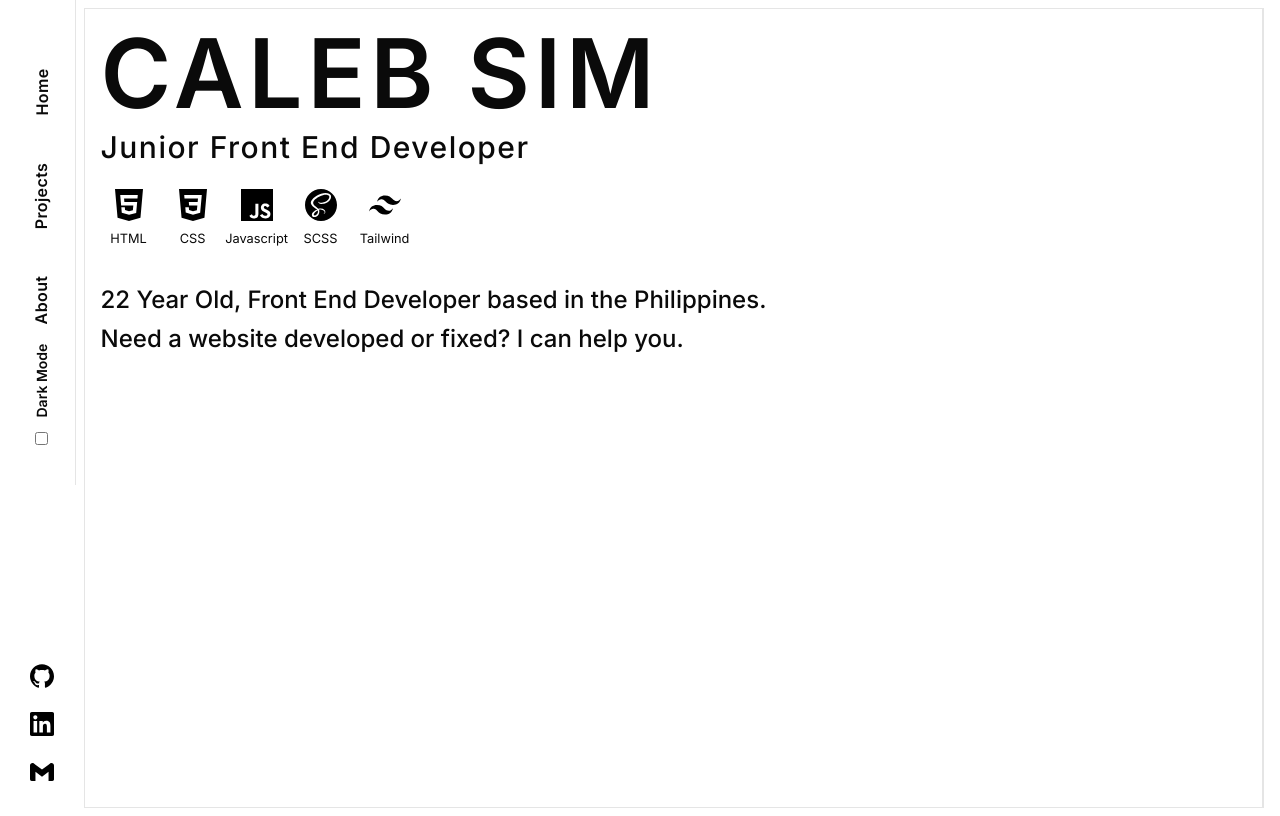
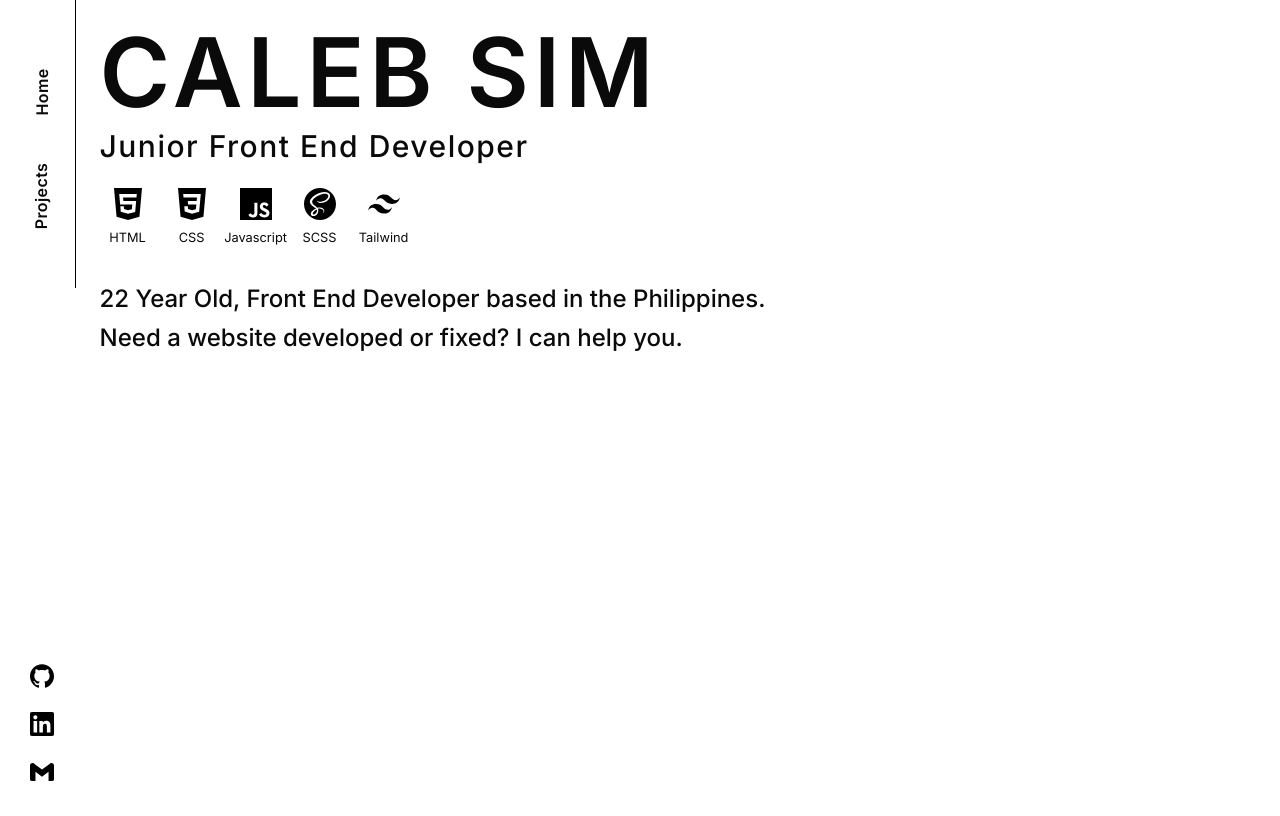
Before and after one commit to CodeLamp168/personal-portfolio, a Next.js app: page / in a window 1280 px wide. Built offline with nearby package versions, Linux system fonts and the light colour scheme.

Commit message:
css change to layout borders

```diff
--- a/app/globals.css
+++ b/app/globals.css
@@ -49,13 +49,11 @@ body {
     --radius: 0.5rem;
   }
 
-  [data-theme="dark"] {
+   .dark {
     --theme-background: #000000;
     --theme-background-secondary: #292929;
     --theme-text: #ffffff;
     --theme-border: #ffffff;
-  }
-  .dark {
     --theme-icon: invert(100%);
     --background: 0 0% 3.9%;
     --foreground: 0 0% 98%;
--- a/app/layout.tsx
+++ b/app/layout.tsx
@@ -21,7 +21,7 @@ export default function RootLayout({
       <body className={inter.className}>
         <div className="flex flex-col md:flex-row md:mx-2 overflow-hidden">
           <NavArea />
-          <main className="border-r md:m-2 relative w-full">
+          <main className=" md:m-2 relative w-full">
             {children}
           </main>
         </div>
--- a/components/Home.tsx
+++ b/components/Home.tsx
@@ -18,8 +18,8 @@ const SkillDisplay = ({ icon, name }: { icon: string; name: string }) => (
 
 export default function Home() {
   return (
-    <div className="min-h-screen flex flex-col items-start mt-4 sm:mt-0 border border-theme relative gap-4 md:gap-0 overflow-x-hidden">
-      <div className="border-theme py-4 text-left w-full max-w-xs md:max-w-xl pl-4">
+    <div className="min-h-screen flex flex-col items-start mt-4 sm:mt-0 relative gap-4 md:gap-0 overflow-x-hidden">
+      <div className=" py-4 text-left w-full max-w-xs md:max-w-xl pl-4">
         <h1 className="text-7xl md:text-8xl font-semibold tracking-wider">CALEB SIM</h1>
         <p className="text-3xl pt-2 font-medium tracking-wider">Junior Front End Developer</p>
         <ul className="flex w-full flex-wrap mt-6 md:gap-2">
--- a/components/NavArea.tsx
+++ b/components/NavArea.tsx
@@ -8,19 +8,18 @@ import { NavLinks } from './ImageLink'
 const navItems = [
   { href: '/', name: 'Home' },
   { href: '/projects', name: 'Projects' },
-  { href: '/about', name: 'About'}
+  // { href: '/about', name: 'About'}
 ]
 
 export default function NavArea() {
   return (
     <nav className="font-semibold md:h-screen md:relative md:flex md:flex-col md:justify-between items-center">
-      <div className="flex md:flex-col justify-center items-center md:justify-around gap-8 md:gap-20 py-4 md:py-20 md:border-r">
+      <div className="flex md:flex-col justify-center items-center md:justify-around gap-8 md:gap-20 py-4 md:py-20 md:border-r border-black">
         {navItems.map((item) => (
           <Link key={item.href} href={item.href} className="nav-item tracking-wide">
             {item.name}
           </Link>
         ))}
-        <DarkMode />
       </div>
       <div className="w-full flex justify-center items-center md:flex-col gap-6 mb-4">
         <NavLinks />
```
